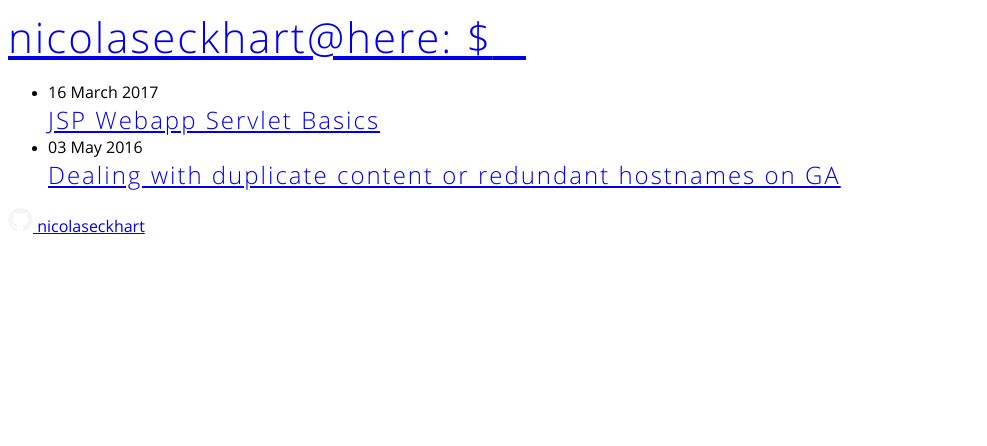
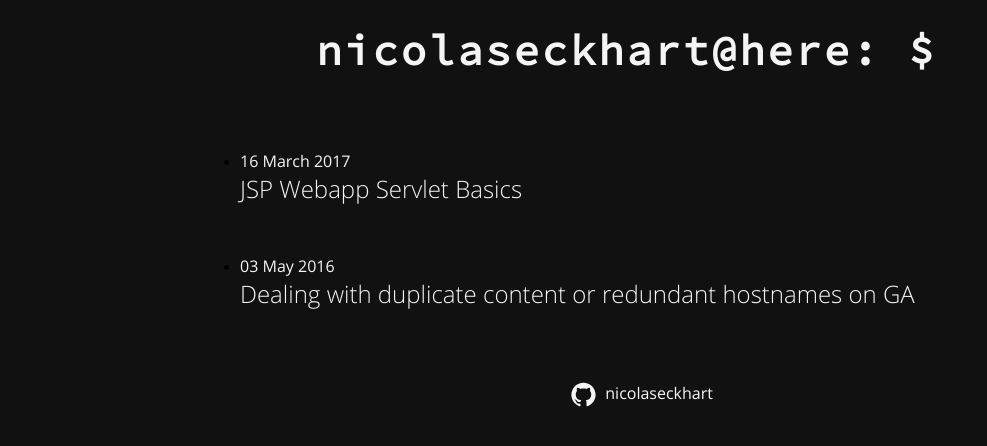
Before and after one commit to nicolaseckhart/nicolaseckhart.github.io, a Jekyll site: the page built from index.html, in a window 1280 px wide. Shown: the top 446 px of the page, without its empty margins (0-987 px from the left). Built offline with Jekyll 4.4.1, drawn with Linux system fonts in a browser that asks for light colours.

Commit message:
added stylings for layouts, includes and improved typography and syntax highlighting css

```diff
--- a/_sass/styling.scss
+++ b/_sass/styling.scss
@@ -20,6 +20,8 @@
 }
 
 // Variables
+$white: #fff;
+$whitesmoke: #f5f5f5;
 $black: #000;
 $gray-darkest: #121111;
 $gray-darker: lighten($gray-darkest, 15);
@@ -28,14 +30,13 @@ $gray: lighten($gray-darkest, 45);
 $gray-light: lighten($gray-darkest, 60);
 $gray-lighter: lighten($gray-darkest, 75);
 $gray-lightest: lighten($gray-darkest, 85);
-$white: #fff;
-$base-border-color: $gray-darker;
 
 // Import partials.
 @import
   "styling/base",
+  "styling/typography",
+  "styling/syntax-highlighting",
   "styling/footer",
   "styling/header",
-  "styling/post",
-  "styling/syntax-highlighting"
+  "styling/post"
 ;
--- a/_sass/styling/_base.scss
+++ b/_sass/styling/_base.scss
@@ -1,29 +1,26 @@
-h1, h2, h3 {
-  font-family: OpenSansLight, sans-serif;
-  font-weight: 300;
-  letter-spacing: 2px;
-  margin: 0;
-  padding: 0;
+html, body {
+  background-color: $gray-darkest;
+  height: 100%;
+  margin: 0 auto;
 }
 
-h1 {
-  font-size: 42px;
+a {
+  text-decoration: none;
+  color: $whitesmoke;
+
+  &:hover {
+    color: $whitesmoke;
+  }
+
+  &:visited {
+    color: $whitesmoke;
+  }
 }
 
-h2 {
-  font-size: 32px;
-}
+main {
+  margin: 50px 200px 0;
 
-h3 {
-  font-size: 24px;
-}
-
-p, span {
-  font-family: OpenSans, sans-serif;
-}
-
-code {
-  * {
-    font-family: SourceCodePro, monospace;
+  h3 {
+    margin-bottom: 50px;
   }
 }
--- a/_sass/styling/_footer.scss
+++ b/_sass/styling/_footer.scss
@@ -0,0 +1,23 @@
+footer {
+  margin-top: -15px;
+  width: 100%;
+  height: 100px;
+  text-align: center;
+  white-space: nowrap;
+
+  .helper {
+      display: inline-block;
+      height: 100%;
+      vertical-align: middle;
+  }
+
+  .username {
+    margin-left: 5px;
+  }
+
+  svg {
+      vertical-align: middle;
+      max-height: 25px;
+      max-width: 160px;
+  }
+}
--- a/_sass/styling/_header.scss
+++ b/_sass/styling/_header.scss
@@ -0,0 +1,65 @@
+header {
+  width: 100%;
+  height: 100px;
+  text-align: center;
+
+  h1 {
+    line-height: 100px;
+  }
+
+  .blinking-cursor {
+    font-weight: bolder;
+    font-size: 30px;
+    color: $whitesmoke;
+    -webkit-animation: 1.5s blink step-end infinite;
+    -moz-animation: 1.5s blink step-end infinite;
+    -ms-animation: 1.5s blink step-end infinite;
+    -o-animation: 1.5s blink step-end infinite;
+    animation: 1.5s blink step-end infinite;
+  }
+
+  @keyframes "blink" {
+    from, to {
+      color: transparent;
+    }
+    50% {
+      color: $whitesmoke;
+    }
+  }
+
+  @-moz-keyframes blink {
+    from, to {
+      color: transparent;
+    }
+    50% {
+      color: $whitesmoke;
+    }
+  }
+
+  @-webkit-keyframes "blink" {
+    from, to {
+      color: transparent;
+    }
+    50% {
+      color: $whitesmoke;
+    }
+  }
+
+  @-ms-keyframes "blink" {
+    from, to {
+      color: transparent;
+    }
+    50% {
+      color: $whitesmoke;
+    }
+  }
+
+  @-o-keyframes "blink" {
+    from, to {
+      color: transparent;
+    }
+    50% {
+      color: $whitesmoke;
+    }
+  }
+}
--- a/_sass/styling/_post.scss
+++ b/_sass/styling/_post.scss
@@ -0,0 +1,3 @@
+article {
+  margin: 50px 200px 0;
+}
--- a/_sass/styling/_syntax-highlighting.scss
+++ b/_sass/styling/_syntax-highlighting.scss
@@ -2,18 +2,18 @@
   margin: 15px;
   overflow: auto;
   font-weight: 400;
-  background-color: darken($gray-darkest, 5);
+  background-color: darken($gray-darker, 5);
 
   pre {
     margin: 0;
   }
 
   .re {
-    background-color: darken($gray-darkest, 5);
+    background-color: darken($gray-darker, 5);
   }
 
   .hll {
-    background-color: darken($gray-darkest, 5);
+    background-color: darken($gray-darker, 5);
   }
 
   .c {
@@ -266,7 +266,7 @@
   padding: 2px 4px;
   font-size: 14px;
   color: #f92672;
-  background: darken($gray-darkest, 5);
-  border: 1px solid $base-border-color;
+  background: darken($gray-darker, 5);
   border-radius: 1px;
+  margin-bottom: 15px;
 }
--- /dev/null
+++ b/_sass/styling/_typography.scss
@@ -0,0 +1,39 @@
+h1, h2, h3, h4 {
+  color: $whitesmoke;
+  margin: 0;
+  padding: 0;
+}
+
+h1 {
+  font-family: SourceCodePro, monospace;
+  font-size: 42px;
+  letter-spacing: 3px;
+}
+
+h2, h3, h4 {
+  font-family: OpenSansLight, sans-serif;
+  font-weight: 300;
+}
+
+h2 {
+  font-size: 32px;
+}
+
+h3 {
+  font-size: 24px;
+}
+
+h4 {
+  font-size: 18px;
+}
+
+p, span {
+  color: $whitesmoke;
+  font-family: OpenSans, sans-serif;
+}
+
+code {
+  * {
+    font-family: SourceCodePro, monospace;
+  }
+}
```
